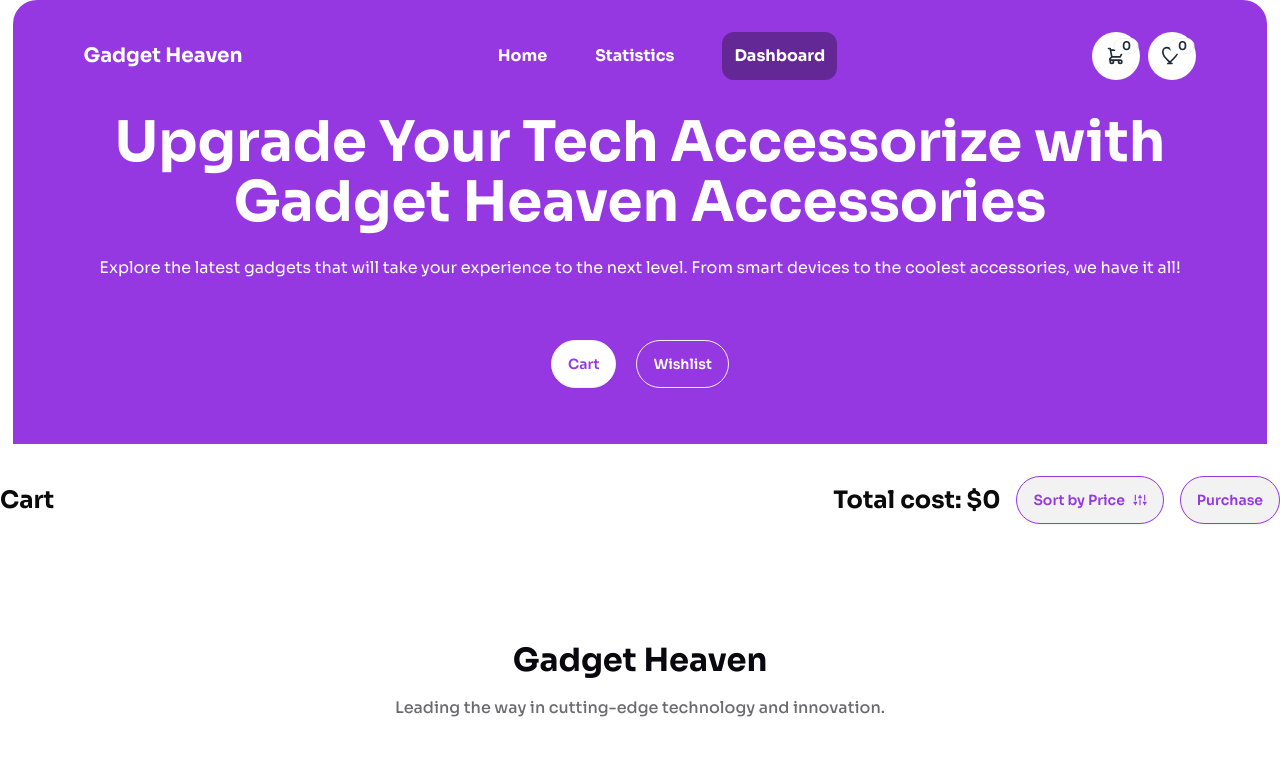
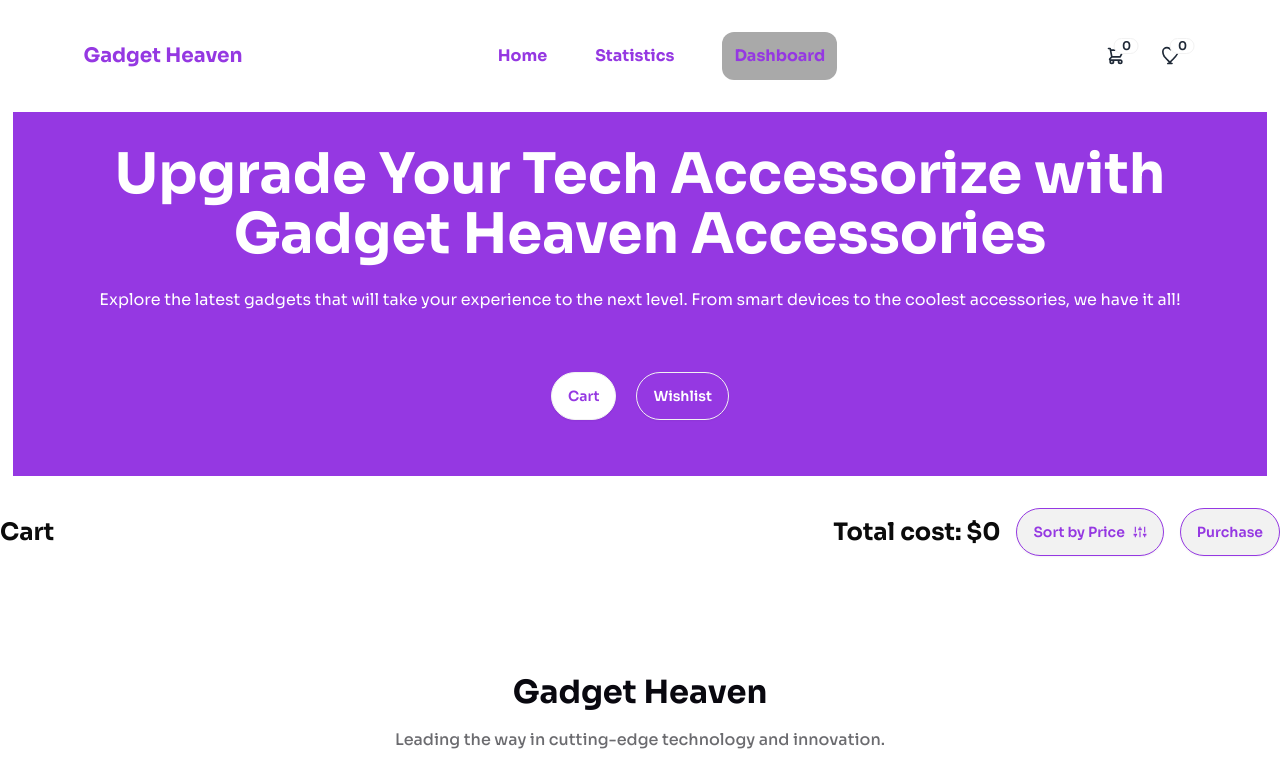
Before and after one commit to Niloy4001/Gadget_Heaven, a React (Vite) app: page /dashboard in a window 1280 px wide. Shown: the top 764 px of the page. Built offline with nearby package versions, Linux system fonts and the light colour scheme.

Commit message:
all dashboard functionality added

```diff
--- a/package.json
+++ b/package.json
@@ -18,6 +18,7 @@
     "react-icons": "^5.3.0",
     "react-router-dom": "^6.27.0",
     "react-tabs": "^6.0.2",
+    "react-toastify": "^10.0.6",
     "sort-by": "^1.2.0"
   },
   "devDependencies": {
--- a/src/Dashboard.jsx
+++ b/src/Dashboard.jsx
@@ -28,7 +28,7 @@ const Dashboard = () => {
         <div>
             {/* dashboard banner */}
             <div className='w-[98%] mx-auto bg-[#9538E2]  relative'>
-                <div className='w-[98%]  lg:w-[90%] mx-auto pb-14'>
+                <div className='w-[98%]  lg:w-[90%] mx-auto pb-14 pt-8'>
                     <h1 className="leading-[34px] lg:leading-[60px] font-bold text-3xl lg:text-[56px] text-white text-center mb-6">Upgrade Your Tech Accessorize with Gadget Heaven Accessories</h1>
                     <p className="font-normal text-base text-white text-center mb-6">Explore the latest gadgets that will take your experience to the next level. From smart devices to the coolest accessories, we have it all!</p>
                     <div className='pt-9 flex justify-center items-center gap-5'>
--- a/src/Home.jsx
+++ b/src/Home.jsx
@@ -1,20 +1,23 @@
 import React from 'react';
 import banner from './assets/banner.jpg'
-import { Outlet, useLoaderData } from 'react-router-dom';
+import { Outlet, useLoaderData, useNavigate } from 'react-router-dom';
 import CategoriesSidebar from './CategoriesSidebar';
 
 const Home = () => {
     const categories = useLoaderData()
+    const navigate = useNavigate()
     // console.log(categories);
 
     return (
         <div>
             <div className='w-[98%] mx-auto bg-[#9538E2] rounded-b-3xl relative'>
-                <div className='w-[98%]  lg:w-[90%] mx-auto pb-72'>
+                <div className='w-[98%]  lg:w-[90%] mx-auto pb-72 '>
                     <h1 className="leading-[34px] lg:leading-[60px] font-bold text-3xl lg:text-[56px] text-white text-center mb-6">Upgrade Your Tech Accessorize with Gadget Heaven Accessories</h1>
                     <p className="font-normal text-base text-white text-center mb-6">Explore the latest gadgets that will take your experience to the next level. From smart devices to the coolest accessories, we have it all!</p>
                     <div className='text-center pt-9'>
-                        <button className='btn bg-white text-[#9538E2]'>Shop Now</button>
+                        <button
+                        onClick={()=> navigate('/dashboard')}
+                        className='btn bg-white text-[#9538E2] rounded-3xl hover:bg-transparent hover:text-white'>Shop Now</button>
                     </div>
                 </div>
                 {/* absolute image */}
--- a/src/Navbar.jsx
+++ b/src/Navbar.jsx
@@ -1,6 +1,5 @@
 import React, { useContext, useEffect, useState } from 'react';
-import { NavLink } from 'react-router-dom';
-import { FaRegHeart } from "react-icons/fa";
+import { NavLink, useLocation } from 'react-router-dom';
 import { ImMenu3 } from "react-icons/im";
 import { CartContext, WishListContext } from './Root';
 
@@ -10,20 +9,24 @@ const Navbar = () => {
         setOpen(!open)
     }
 
+    const { pathname } = useLocation()
+
+
 
     const { cartItem, setCartItem } = useContext(CartContext)
-    const {wishItem, setWishItem} = useContext(WishListContext)
+    const { wishItem, setWishItem } = useContext(WishListContext)
 
 
     return (
+        <div className={`w-[98%] mx-auto rounded-t-3xl ${pathname == '/' ? 'bg-[#9538E2]' : ''} `}>
             <div className="navbar flex justify-between py-8  w-[90%] mx-auto gap-4">
                 <div className="flex">
-                <p className=" text-xl font-bold text-white">Gadget Heaven</p>
+                    <p className={`text-xl font-bold  ${pathname === '/'? 'text-white': 'text-[#9538E2]'}`}>Gadget Heaven</p>
                 </div>
                 <div className={`lg:flex flex-col lg:flex-row items-center absolute lg:static gap-3 lg:gap-12  ${open ? 'top-20 left-28' : 'hidden'}`}>
-                <NavLink to={"/"}><p className=' lg:text-white font-bold text-base'>Home</p></NavLink>
-                <NavLink to={"/statistics"}><p className=' lg:text-white font-bold text-base'>Statistics</p></NavLink>
-                <NavLink to={"/dashboard"}><p className=' lg:text-white font-bold text-base'>Dashboard</p></NavLink>
+                    <NavLink to={"/"}><p className={`${pathname === '/'? 'text-white':'text-[#9538E2]'}  font-bold text-base`}>Home</p></NavLink>
+                    <NavLink to={"/statistics"}><p className={`${pathname === '/'? 'text-white':'text-[#9538E2]'}  font-bold text-base`}>Statistics</p></NavLink>
+                    <NavLink to={"/dashboard"}><p className={`${pathname === '/'? 'text-white':'text-[#9538E2]'}  font-bold text-base`}>Dashboard</p></NavLink>
                 </div>
                 <div className='text-2xl lg:hidden' onClick={() => handleMenu()}>
                     <ImMenu3 />
@@ -107,6 +110,7 @@ const Navbar = () => {
                     </div>
                 </div>
             </div>
+        </div>
     );
 };
 
--- a/src/ProductDetails.jsx
+++ b/src/ProductDetails.jsx
@@ -3,6 +3,9 @@ import { useLoaderData, useParams } from 'react-router-dom';
 import { FaRegHeart } from "react-icons/fa";
 import { IoCartOutline, IoEllipseSharp } from "react-icons/io5";
 import { Rating, Star } from '@smastrom/react-rating'
+import { ToastContainer, toast } from 'react-toastify';
+
+import 'react-toastify/dist/ReactToastify.css';
 
 import '@smastrom/react-rating/style.css'
 import { CartContext, WishListContext } from './Root';
@@ -13,6 +16,15 @@ const myStyles = {
   }
 
 const ProductDetails = () => {
+
+    // toast
+    const notifyForSuccess = () => toast.success("Successfully Added to Cart");
+    const notifyForRejection = () => toast.error("Already Exist");
+    const notifyForSuccessWhishList = () => toast.success("Successfully Added to Wish List");
+
+
+
+
     const allData = useLoaderData();
     const { id } = useParams();
     const [singleData, setSingleData] = useState({})
@@ -26,10 +38,11 @@ const ProductDetails = () => {
     const handleAddToCart = (gadget) =>{
         const isExist = cartItem.find((item)=>item.product_id == gadget.product_id)
         if (isExist) {
-            return alert('already exist')
+            return notifyForRejection()
         }
         else{
             setCartItem([...cartItem,gadget])
+            notifyForSuccess()
         }
 
 
@@ -39,10 +52,11 @@ const ProductDetails = () => {
     const handleWishList = (gadget) =>{
         const isExist = wishItem.find((item)=>item.product_id == gadget.product_id)
         if (isExist) {
-            return alert('already exist')
+            return notifyForRejection()
         }
         else{
             setWishItem([...wishItem,gadget])
+            notifyForSuccessWhishList()
         }
 
     }
@@ -56,11 +70,13 @@ const ProductDetails = () => {
     }, [])
 
 
+
+
     return (
         <div>
             <div className='w-[98%] mx-auto bg-[#9538E2] rounded-b-3xl relative'>
-                <div className='w-[98%]  lg:w-[90%] mx-auto pb-72'>
-                    <h1 className="leading-[34px] lg:leading-[60px] font-bold text-3xl lg:text-[56px] text-white text-center mb-6">Product Details</h1>
+                <div className='w-[98%]  lg:w-[90%] mx-auto pb-72 pt-8'>
+                    <h1 className="leading-[34px] lg:leading-[60px] font-bold text-2xl lg:text-[32px] text-white text-center mb-6">Product Details</h1>
                     <p className="font-normal text-base text-white text-center mb-6">Explore the latest gadgets that will take your experience to the next level. From smart devices to the coolest accessories, we have it all!</p>
 
                 </div>
@@ -107,6 +123,7 @@ const ProductDetails = () => {
             <div className='h-[565px] lg:h-[400px] bg-[#ECECEC]'>
 
             </div>
+            <ToastContainer />
         </div>
     );
 };
--- a/src/Root.jsx
+++ b/src/Root.jsx
@@ -14,9 +14,10 @@ const Root = () => {
         <>
             <CartContext.Provider value={{cartItem, setCartItem}}>
                 <WishListContext.Provider value={{wishItem, setWishItem}}>
-                <div className='w-[98%] mx-auto rounded-t-3xl bg-[#9538E2]'>
-                    <Navbar></Navbar>
-                </div>
+                <Navbar></Navbar>
+                {/* <div className='w-[98%] mx-auto rounded-t-3xl bg-[#9538E2]'>
+
+                </div> */}
                 <div className='w-full'>
                     <Outlet></Outlet>
                 </div>
--- a/src/Tab.jsx
+++ b/src/Tab.jsx
@@ -1,8 +1,34 @@
-import React from 'react';
+import React, { useContext } from 'react';
 import { IoIosCloseCircleOutline } from "react-icons/io";
+import { CartContext } from './Root';
+// import { ToastContainer, toast } from 'react-toastify';
 
-const Tab = ({ product,tab }) => {
-    const { product_title, product_image, price, description } = product
+const Tab = ({ product, tab }) => {
+
+    // toast
+    // const notifyForSuccess = () => toast.success("Successfully Added to Cart");
+    // const notifyForRejection = () => toast.error("Already Exist");
+
+
+
+    const {cartItem, setCartItem} = useContext(CartContext)
+    const { product_title, product_image, price, description } = product || {}
+
+    const handleAddToCart = (product) => {
+        const isExist = cartItem.find((item) => item.product_id == product.product_id)
+        if (isExist) {
+            // notifyForRejection()
+            return
+        }
+        else {
+            // notifyForSuccess()
+            setCartItem([...cartItem, product])
+
+        }
+
+
+
+    }
     return (
         <div className='p-5 lg:p-[32px] flex flex-col md:flex-row items-center gap-6 rounded-2xl'>
             <div>
@@ -16,9 +42,12 @@ const Tab = ({ product,tab }) => {
                 <p className='font-normal lg:text-lg text-[#09080F99] mb-4'>{description} </p>
                 <p className='font-semibold lg:text-xl text-[#09080FCC] mb-4'>Price: $ {price}</p>
                 {
-                    !tab && <button className='btn bg-[#9538E2] text-white'>Add to Card</button>
+                    !tab && <button
+                        onClick={() =>handleAddToCart(product)}
+                        className='btn bg-[#9538E2] text-white'>Add to Card</button>
                 }
             </div>
+            {/* <ToastContainer /> */}
         </div>
     );
 };
--- a/src/index.css
+++ b/src/index.css
@@ -9,5 +9,6 @@ body{
 .active{
   padding: 12px;
   background-color: #0b0b0b59;
+  /* color: #9538E2; */
   border-radius: 12px;
 }
```
Also changed, not shown: 1 other file (tests, documents, lock files or other folders). Lines whose indentation alone changed are shown as unchanged.
